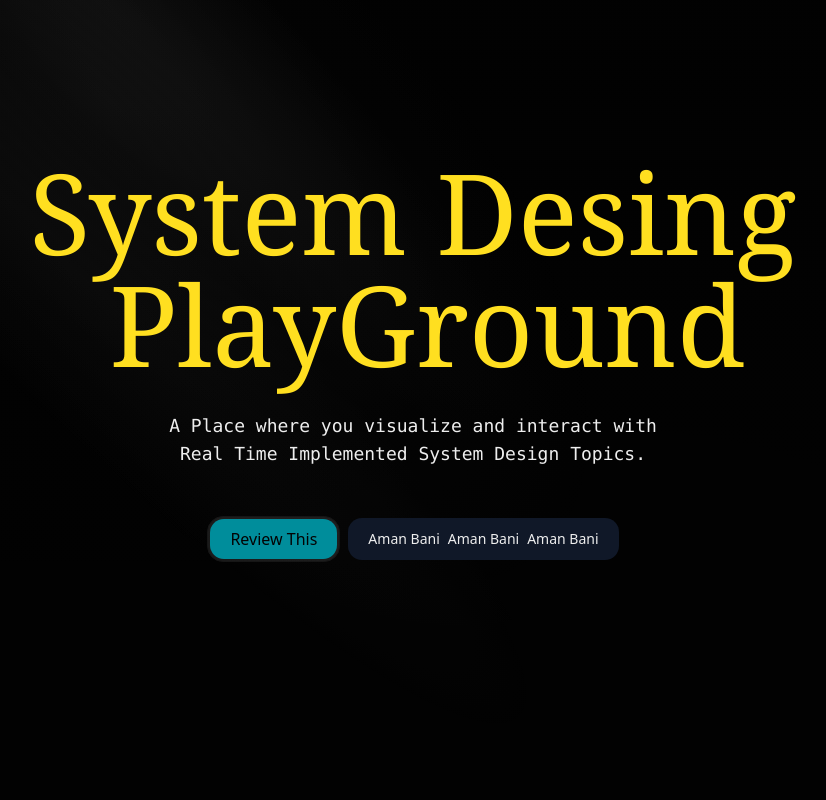
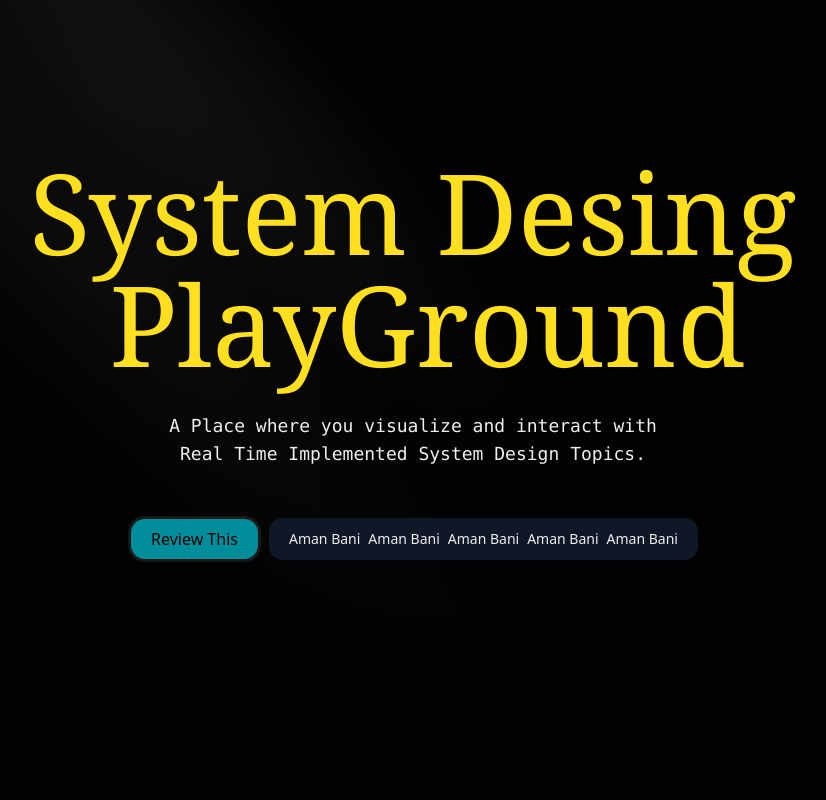
Before and after one commit to AmanBani/Intelligent-API-Gateway, a Next.js app in the folder frontend/: page / in a window 1280 px wide. Shown: the top 800 px of the page, without its empty margins (27-853 px from the left). Built offline with nearby package versions, Linux system fonts and the light colour scheme.

Commit message:
frontend changes 102

```diff
--- a/frontend/components/hero-section.tsx
+++ b/frontend/components/hero-section.tsx
@@ -178,6 +178,12 @@ export default function MainSection() {
                                  <Link href="#link">
                                     <span className="text-nowrap">Aman Bani</span>
                                 </Link>
+                                <Link href="#link">
+                                    <span className="text-nowrap">Aman Bani</span>
+                                </Link>
+                                <Link href="#link">
+                                    <span className="text-nowrap">Aman Bani</span>
+                                </Link>
                                 </MotionButton>
                                 </AnimatedGroup>
                             </div>
```
